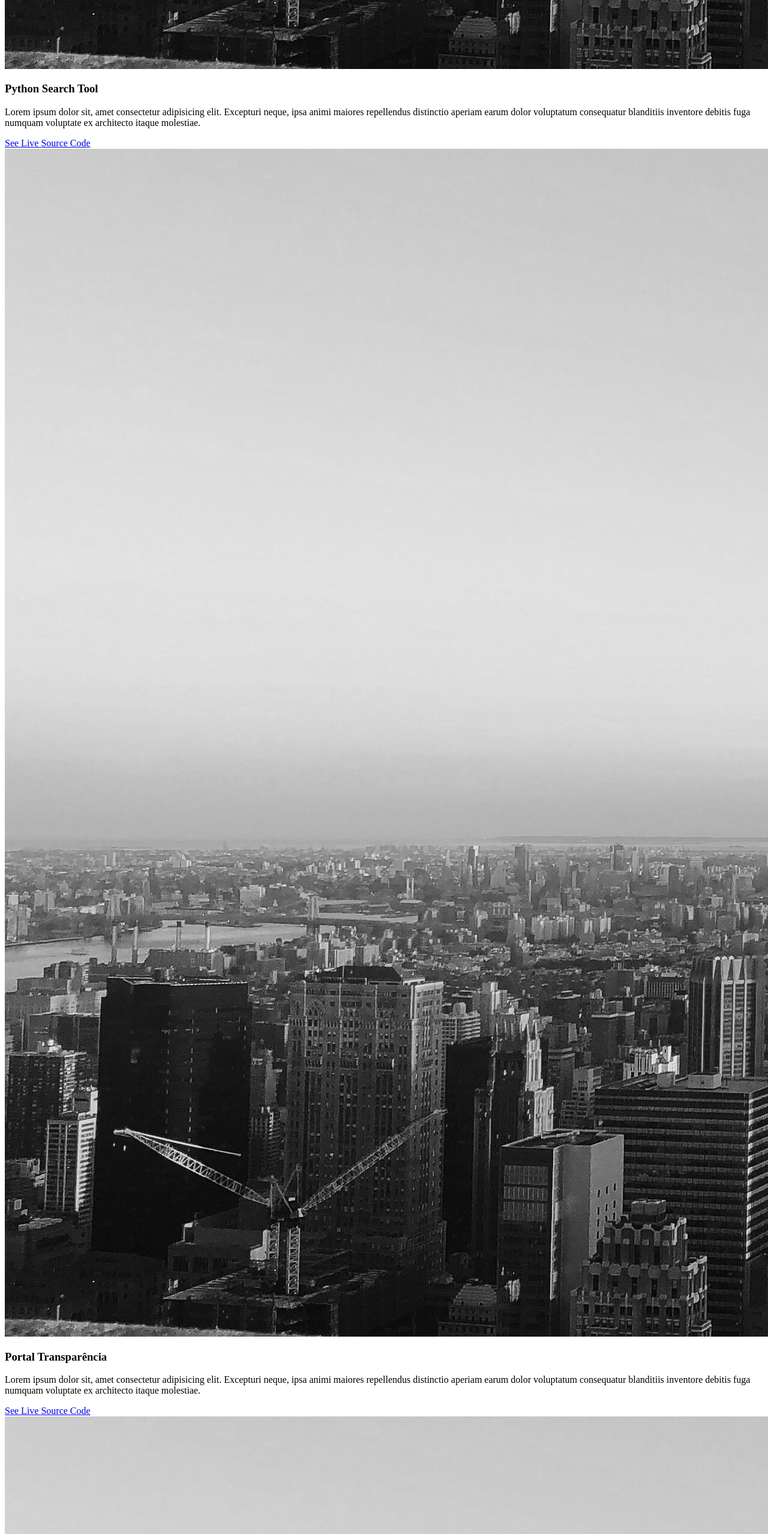
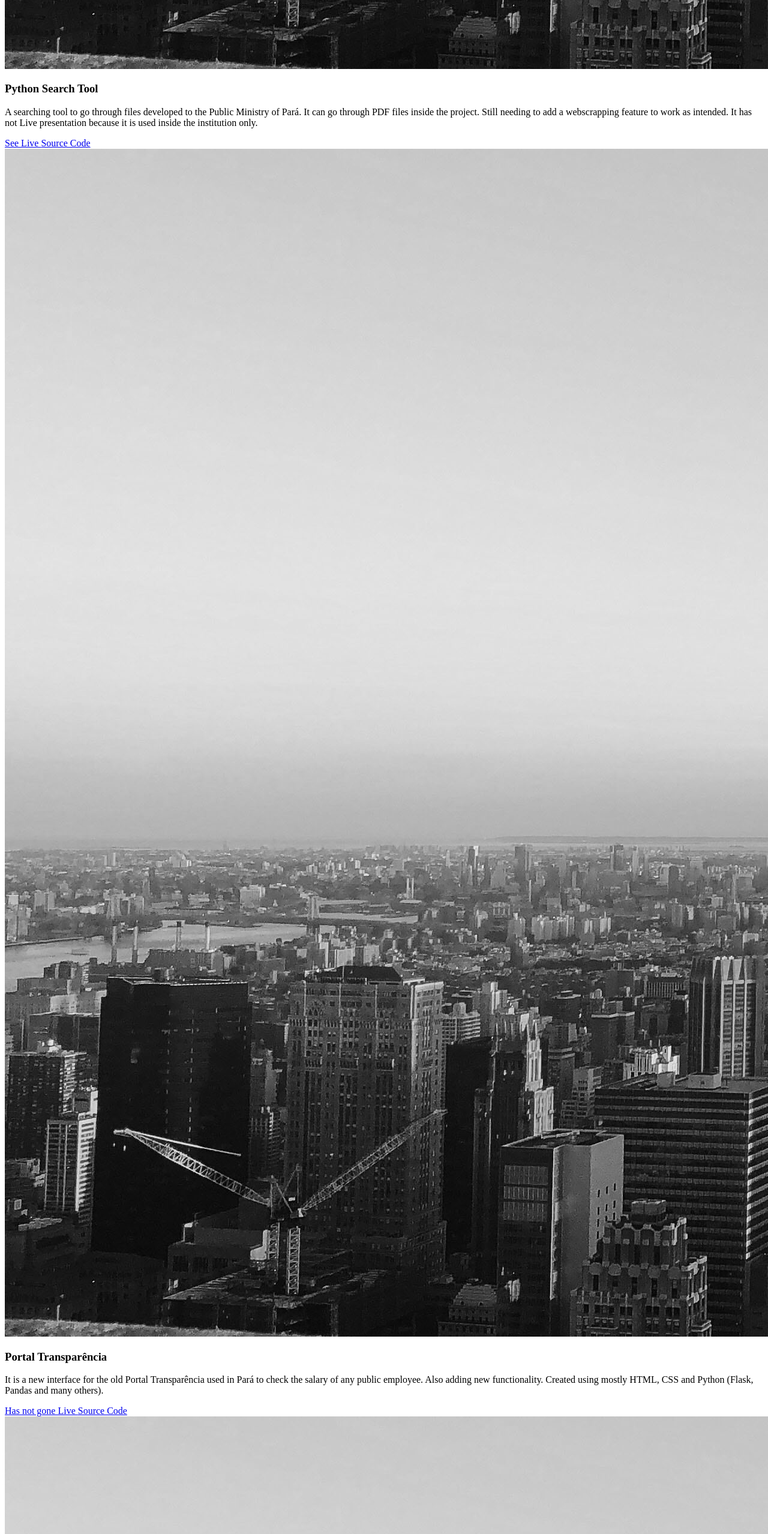
Before and after one commit to feliperucunha/felipecunha-en, a website: page src/template.html in a window 1280 px wide. Shown: the part 6928-9485 px from the top of the page at 60% size. Drawn offline with nearby package versions, Linux system fonts and the light colour scheme.

Commit message:
Deploy configs

```diff
--- a/package.json
+++ b/package.json
@@ -5,7 +5,8 @@
   "main": "index.js",
   "scripts": {
     "start": "webpack-dev-server --config webpack.dev.js --open",
-    "build": "webpack --config webpack.prod.js"
+    "build": "webpack --config webpack.prod.js",
+    "deploy": "gh-pages -d dist"
   },
   "keywords": [],
   "author": "Felipe Cunha",
@@ -13,7 +14,7 @@
   "bugs": {
     "url": "https://github.com/feliperucunha/felipecunha-en"
   },
-  "homepage": "https://github.com/feliperucunha/felipecunha-en",
+  "homepage": "https://feliperucunha.github.io/felipecunha-en",
   "devDependencies": {
     "clean-webpack-plugin": "^3.0.0",
     "css-loader": "^3.6.0",
--- a/src/template.html
+++ b/src/template.html
@@ -205,17 +205,16 @@
                 <h3 class="project-wrapper__text-title">Python Search Tool</h3>
                 <div>
                   <p class="mb-4">
-                    Lorem ipsum dolor sit, amet consectetur adipisicing elit.
-                    Excepturi neque, ipsa animi maiores repellendus distinctio
-                    aperiam earum dolor voluptatum consequatur blanditiis
-                    inventore debitis fuga numquam voluptate ex architecto
-                    itaque molestiae.
+                    A searching tool to go through files developed to the Public Ministry of Pará.
+                    It can go through PDF files inside the project. Still needing to add a webscrapping
+                    feature to work as intended. It has not Live presentation because it is used inside
+                    the institution only.
                   </p>
                 </div>
                 <a target="_blank" class="cta-btn cta-btn--hero" href="#!">
                   See Live
                 </a>
-                <a target="_blank" class="cta-btn text-color-main" href="#!">
+                <a target="_blank" class="cta-btn text-color-main" href="https://github.com/feliperucunha/react-mpSearchTool-back">
                   Source Code
                 </a>
               </div>
@@ -239,17 +238,15 @@
                 <h3 class="project-wrapper__text-title">Portal Transparência</h3>
                 <div>
                   <p class="mb-4">
-                    Lorem ipsum dolor sit, amet consectetur adipisicing elit.
-                    Excepturi neque, ipsa animi maiores repellendus distinctio
-                    aperiam earum dolor voluptatum consequatur blanditiis
-                    inventore debitis fuga numquam voluptate ex architecto
-                    itaque molestiae.
+                    It is a new interface for the old Portal Transparência used in Pará
+                    to check the salary of any public employee. Also adding new functionality.
+                    Created using mostly HTML, CSS and Python (Flask, Pandas and many others).
                   </p>
                 </div>
                 <a target="_blank" class="cta-btn cta-btn--hero" href="#!">
-                  See Live
+                  Has not gone Live
                 </a>
-                <a target="_blank" class="cta-btn text-color-main" href="#!">
+                <a target="_blank" class="cta-btn text-color-main" href="https://github.com/feliperucunha/MP-portal-transparencia">
                   Source Code
                 </a>
               </div>
```
